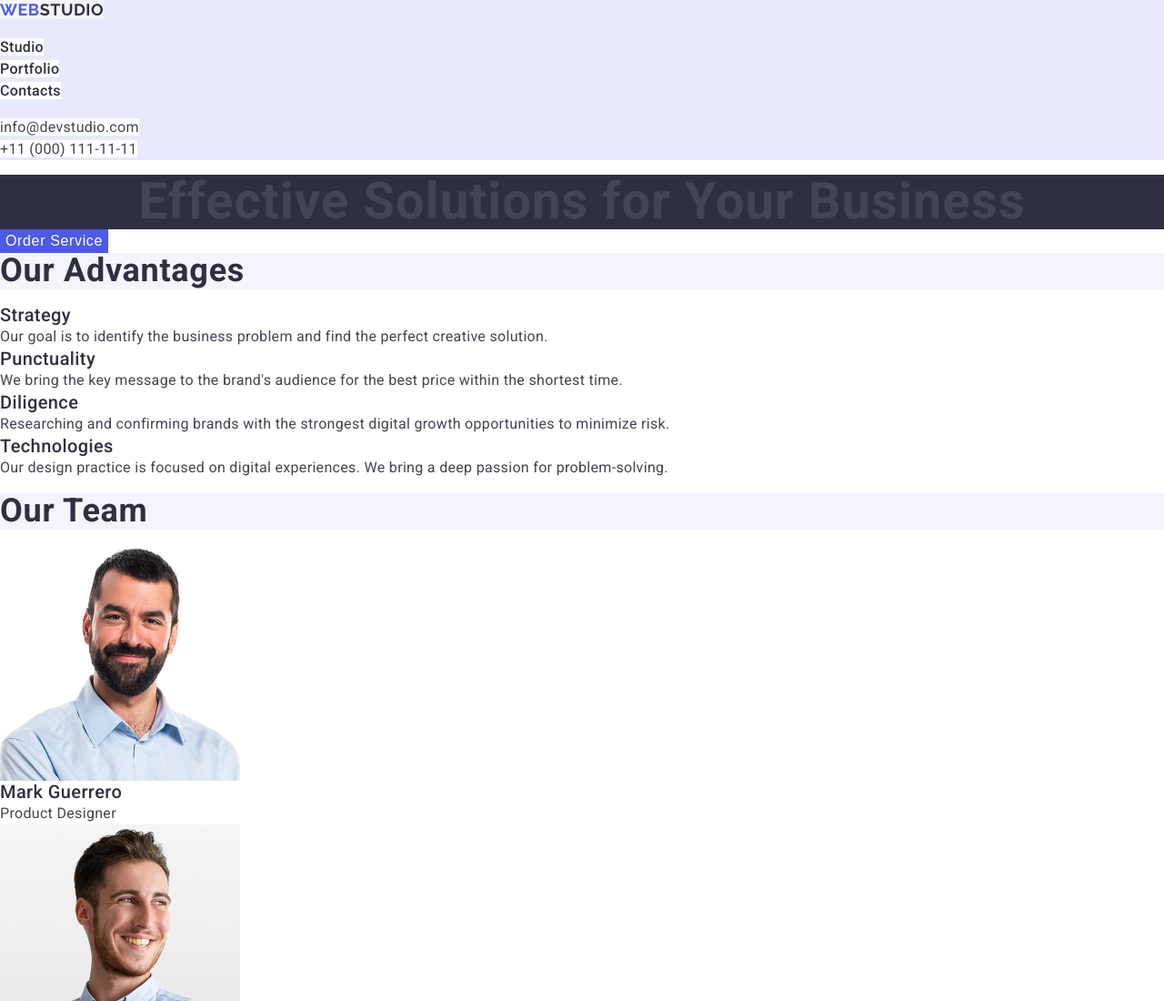
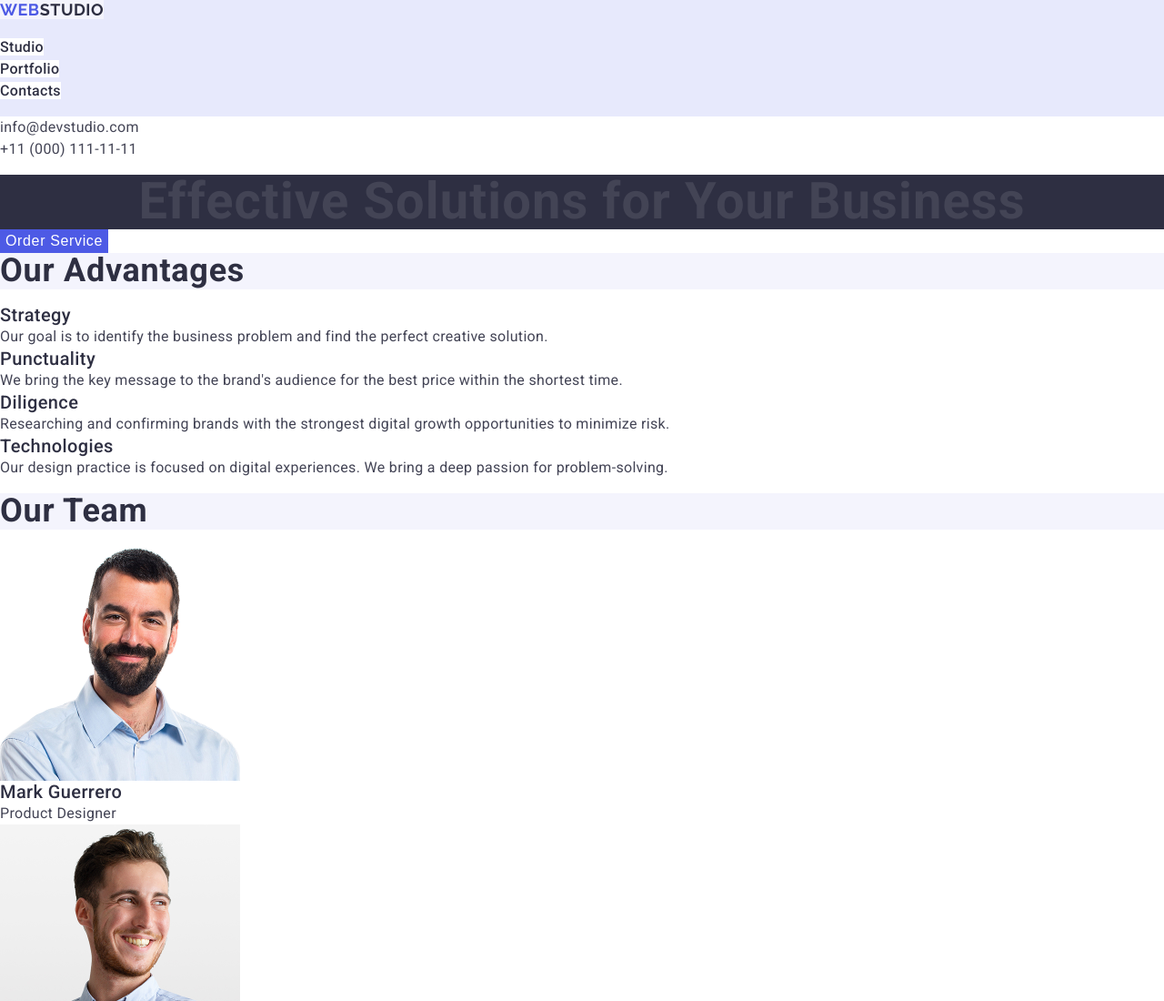
Before and after one commit to Darkov1ch/goit-markup-hw-02, a plain HTML site: page index.html in a window 1280 px wide. Shown: the top 1100 px of the page at 91% size. Drawn offline with Linux system fonts and the light colour scheme.

Commit message:
i hate this

```diff
--- a/css/styles.css
+++ b/css/styles.css
@@ -9,7 +9,7 @@ header {
   color: #2e2f42;
 }
 
-.address-inf a {
+.address-inf {
   color: #434455;
   font-size: 16px;
   font-weight: 400;
```
Also changed, not shown: index.html (line endings or trailing spaces).
